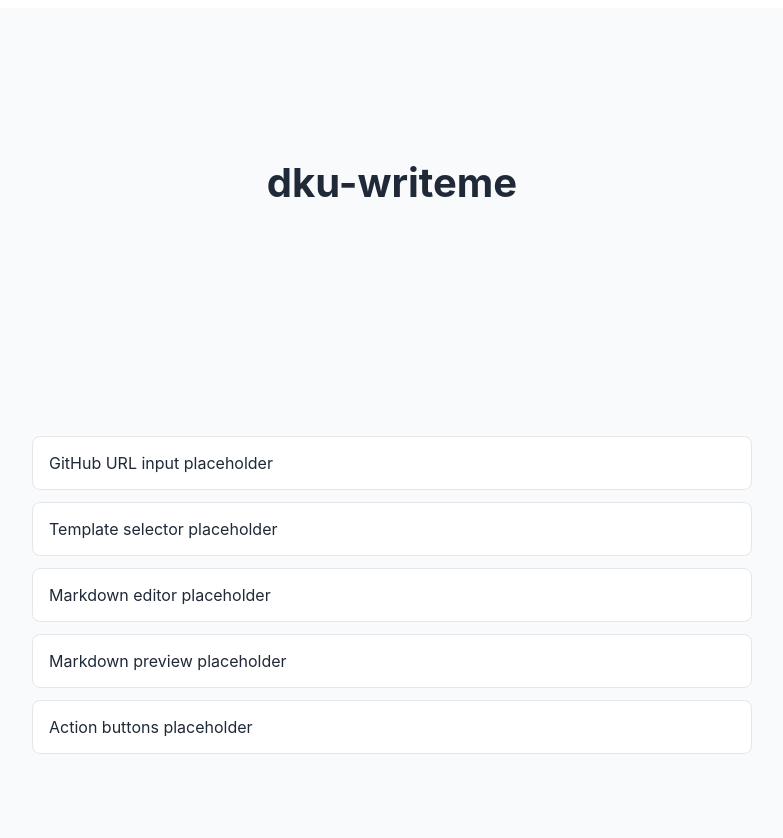
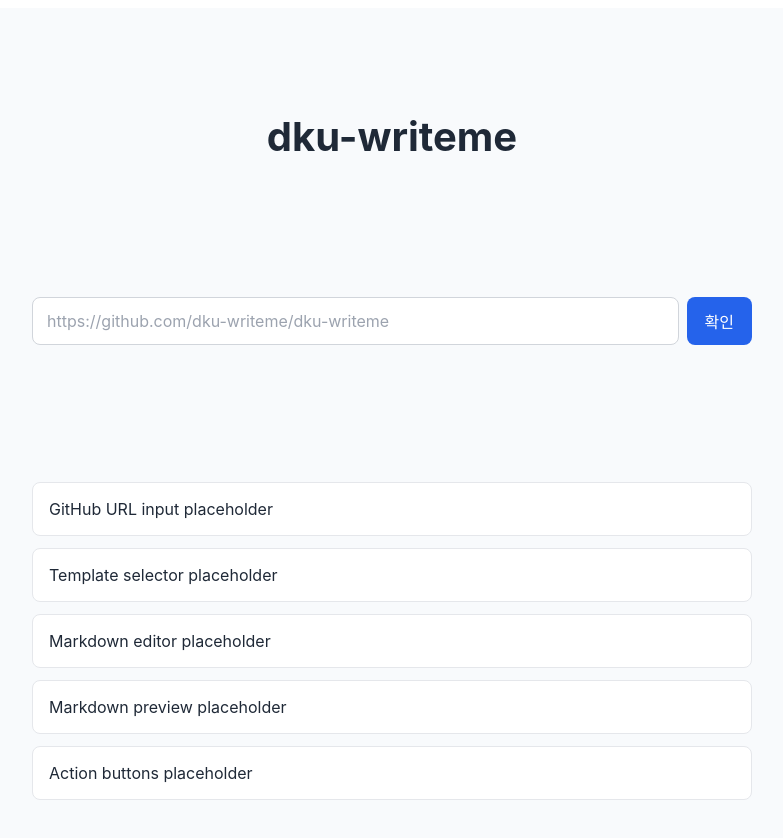
Before and after one commit to dku-writeme/dku-writeme, a React app in the folder frontend/: page / in a window 1280 px wide. Shown: the top 838 px of the page, without its empty margins (248-1031 px from the left). Built offline with nearby package versions, Linux system fonts and the light colour scheme; the HTML template or start-up script is replaced by a standard one.

Commit message:
feat: implement GitHub URL parser

```diff
--- a/frontend/src/App.css
+++ b/frontend/src/App.css
@@ -16,6 +16,40 @@
   font-weight: 700;
 }
 
+.url-form {
+  width: min(720px, 100%);
+  display: flex;
+  gap: 8px;
+}
+
+.url-form input {
+  flex: 1;
+  min-width: 0;
+  padding: 12px 14px;
+  border: 1px solid #d1d5db;
+  border-radius: 8px;
+  font: inherit;
+}
+
+.url-form input::placeholder {
+  color: #9ca3af;
+}
+
+.url-form button {
+  padding: 12px 18px;
+  border: 0;
+  border-radius: 8px;
+  color: #ffffff;
+  background: #2563eb;
+  font: inherit;
+  cursor: pointer;
+}
+
+.parse-result {
+  margin: 0;
+  color: #4b5563;
+}
+
 .placeholder-panel {
   width: min(720px, 100%);
   display: grid;
--- a/frontend/src/App.jsx
+++ b/frontend/src/App.jsx
@@ -1,14 +1,43 @@
+import { useState } from 'react'
 import UrlInput from './components/UrlInput.jsx'
 import TemplateSelector from './components/TemplateSelector.jsx'
 import MarkdownEditor from './components/MarkdownEditor.jsx'
 import MarkdownPreview from './components/MarkdownPreview.jsx'
 import ActionButtons from './components/ActionButtons.jsx'
+import { parseGithubUrl } from './utils/parseGithubUrl.js'
 import './App.css'
 
 function App() {
+  const [githubUrl, setGithubUrl] = useState('')
+  const [message, setMessage] = useState('')
+
+  const handleSubmit = (event) => {
+    event.preventDefault()
+
+    try {
+      const result = parseGithubUrl(githubUrl)
+      console.log(result)
+      setMessage(`${result.owner}/${result.repo}`)
+    } catch (error) {
+      console.error(error)
+      setMessage(error.message)
+    }
+  }
+
   return (
     <main className="app">
       <h1>dku-writeme</h1>
+      <form className="url-form" onSubmit={handleSubmit}>
+        <input
+          type="text"
+          value={githubUrl}
+          onChange={(event) => setGithubUrl(event.target.value)}
+          placeholder="https://github.com/dku-writeme/dku-writeme"
+          aria-label="GitHub repository URL"
+        />
+        <button type="submit">확인</button>
+      </form>
+      {message && <p className="parse-result">{message}</p>}
       <section className="placeholder-panel" aria-label="README generator workspace">
         <UrlInput />
         <TemplateSelector />
--- a/frontend/src/utils/parseGithubUrl.js
+++ b/frontend/src/utils/parseGithubUrl.js
@@ -1,5 +1,42 @@
-function parseGithubUrl() {
-  return null
+const INVALID_GITHUB_URL_MESSAGE = '올바른 GitHub 저장소 URL을 입력해주세요.'
+
+export function parseGithubUrl(url) {
+  if (!url || typeof url !== 'string') {
+    throw new Error(INVALID_GITHUB_URL_MESSAGE)
+  }
+
+  const trimmedUrl = url.trim()
+
+  if (!trimmedUrl) {
+    throw new Error(INVALID_GITHUB_URL_MESSAGE)
+  }
+
+  const normalizedUrl = trimmedUrl.startsWith('github.com/')
+    ? `https://${trimmedUrl}`
+    : trimmedUrl
+
+  let parsedUrl
+
+  try {
+    parsedUrl = new URL(normalizedUrl)
+  } catch {
+    throw new Error(INVALID_GITHUB_URL_MESSAGE)
+  }
+
+  if (parsedUrl.hostname !== 'github.com') {
+    throw new Error(INVALID_GITHUB_URL_MESSAGE)
+  }
+
+  const [owner, repo, ...rest] = parsedUrl.pathname
+    .split('/')
+    .filter(Boolean)
+
+  if (!owner || !repo || rest.length > 0) {
+    throw new Error(INVALID_GITHUB_URL_MESSAGE)
+  }
+
+  return {
+    owner,
+    repo,
+  }
 }
-
-export default parseGithubUrl
```
